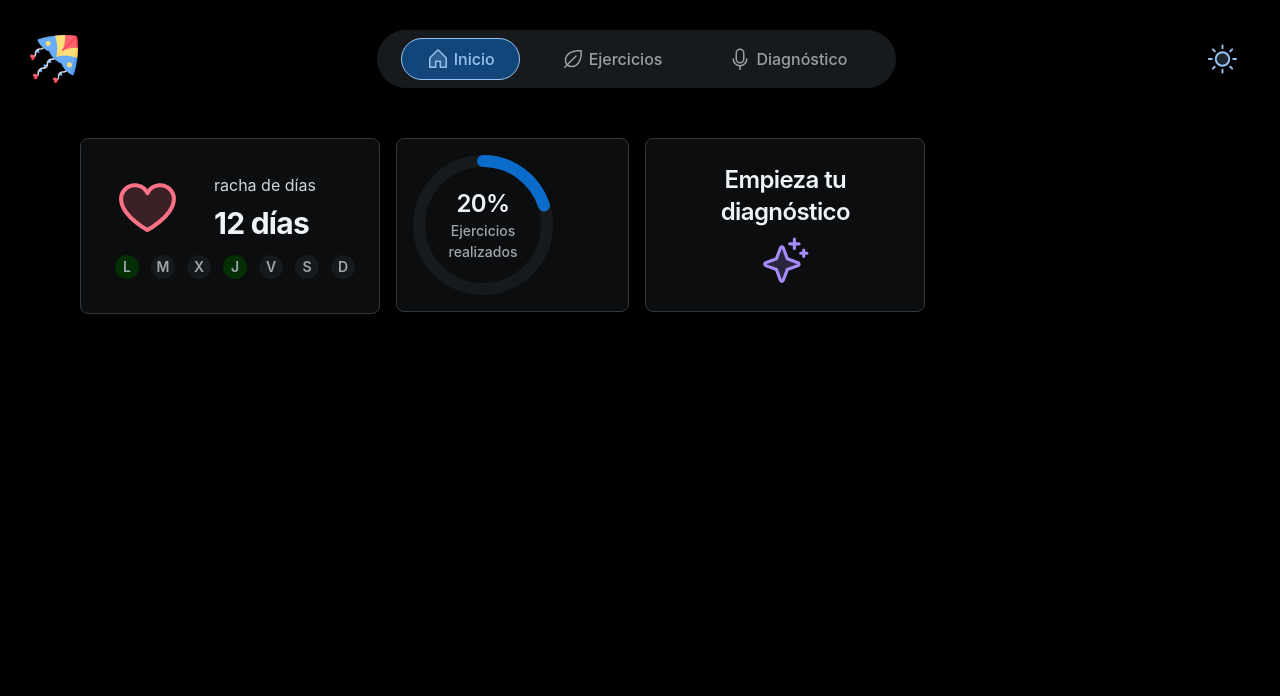
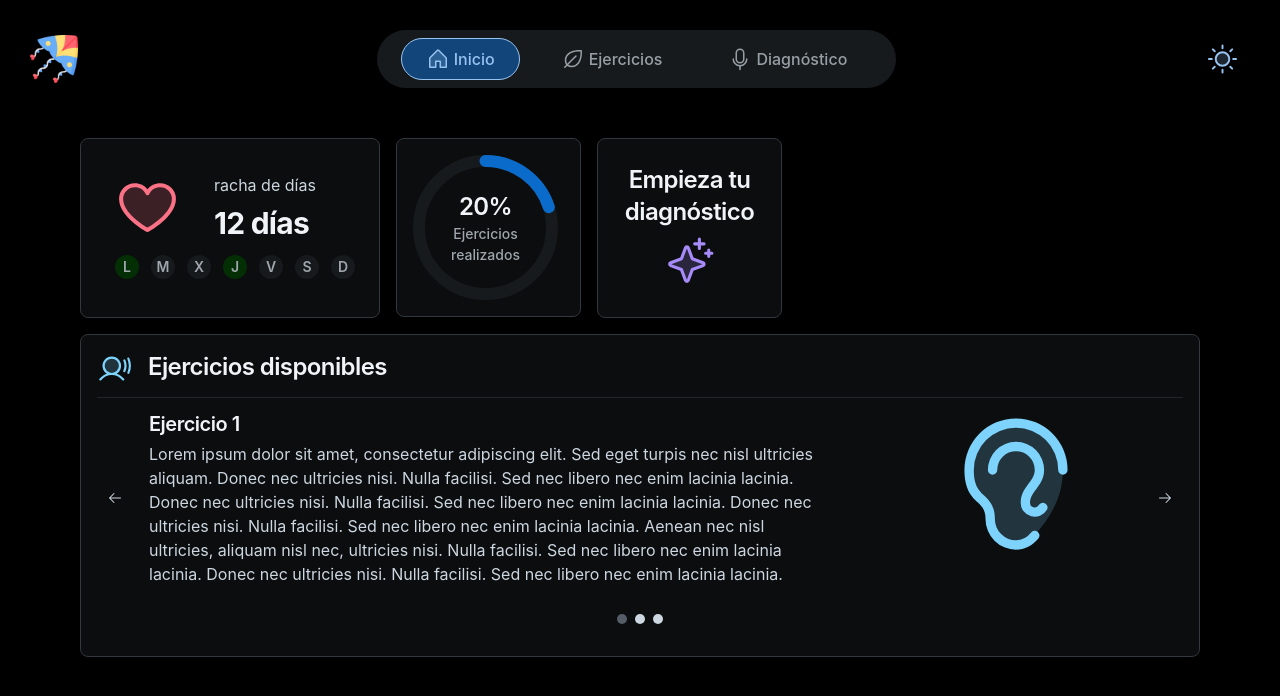
Before and after one commit to Udg-proyecto-Papalote/Papalote, a React (Vite) app: page / in a window 1280 px wide. Shown: the top 696 px of the page. Built offline with nearby package versions, Linux system fonts and the light colour scheme.

Commit message:
Carousel componente y tamaños de widgets

```diff
--- /dev/null
+++ b/src/components/Inicio/Carousel.jsx
@@ -0,0 +1,84 @@
+import { Box, Card, CardContent, Divider, Grid, IconButton, Typography } from '@mui/joy'
+import { ArrowLeft, ArrowRight, Ear, SoundcloudLogo, UserSound, Star } from '@phosphor-icons/react'
+import { useState } from 'react'
+
+
+const slides = [
+	{
+		title: 'Ejercicio 1',
+		content: 'Lorem ipsum dolor sit amet, consectetur adipiscing elit. Sed eget turpis nec nisl ultricies aliquam. Donec nec ultricies nisi. Nulla facilisi. Sed nec libero nec enim lacinia lacinia. Donec nec ultricies nisi. Nulla facilisi. Sed nec libero nec enim lacinia lacinia. Donec nec ultricies nisi. Nulla facilisi. Sed nec libero nec enim lacinia lacinia. Aenean nec nisl ultricies, aliquam nisl nec, ultricies nisi. Nulla facilisi. Sed nec libero nec enim lacinia lacinia. Donec nec ultricies nisi. Nulla facilisi. Sed nec libero nec enim lacinia lacinia.',
+		icon: <Ear size={150} color='#7dd3fc' weight='duotone' />
+	},
+	{
+		title: 'Ejercicio 2',
+		content: 'Nulla facilisi. Sed nec libero nec enim lacinia lacinia. Donec nec ultricies nisi. Nulla facilisi. Sed nec libero nec enim lacinia lacinia. Donec nec ultricies nisi. Nulla facilisi. Sed nec libero nec enim lacinia lacinia. Aenean nec nisl ultricies, aliquam nisl nec, ultricies nisi. Nulla facilisi. Sed nec libero nec enim lacinia lacinia. Donec nec ultricies nisi. Nulla facilisi. Sed nec libero nec enim lacinia lacinia.',
+		icon: <SoundcloudLogo size={150} color='#7dd3fc' weight='duotone' />
+	},
+	{
+		title: 'Ejercicio 3',
+		content: 'Donec nec ultricies nisi. Nulla facilisi. Sed nec libero nec enim lacinia lacinia. Donec nec ultricies nisi. Nulla facilisi. Sed nec libero nec enim lacinia lacinia. Donec nec ultricies nisi. Nulla facilisi. Sed nec libero nec enim lacinia lacinia. Aenean nec nisl ultricies, aliquam nisl nec, ultricies nisi. Nulla facilisi. Sed nec libero nec enim lacinia lacinia.',
+		icon: <Star size={150} color='#7dd3fc' weight='duotone' />
+	}
+]
+
+const Dot = ({ isSelected }) => (
+	<Box
+		sx={{
+			width: 10,
+			height: 10,
+			borderRadius: '50%',
+			backgroundColor: isSelected ? 'var(--joy-palette-neutral-600)' : 'var(--joy-palette-neutral-300)',
+			transition: 'background-color 0.3s',
+		}}
+	/>
+);
+
+const Carousel = () => {
+	const [currentSlide, setCurrentSlide] = useState(0);
+	const nextSlide = () => {
+		setCurrentSlide((prev) => (prev + 1) % slides.length);
+	};
+
+	const prevSlide = () => {
+		setCurrentSlide((prev) => (prev - 1 + slides.length) % slides.length);
+	};
+	return (
+		<Grid md={12} lg={12}>
+			<Card>
+				<CardContent>
+					<CardContent orientation='horizontal'>
+						<UserSound size={35} color='#7dd3fc' weight='duotone' />
+						<Typography level='h3'>
+							Ejercicios disponibles
+						</Typography>
+					</CardContent>
+					<Divider sx={{ my: 1 }}></Divider>
+					<Box sx={{ display: 'flex', alignItems: 'center' }} gap={2}>
+						<IconButton onClick={prevSlide}><ArrowLeft /></IconButton>
+						<CardContent orientation='horizontal'>
+							<CardContent sx={{ mr: 7 }}>
+								<Typography level='h4'>{slides[currentSlide].title}</Typography>
+								<Typography>{slides[currentSlide].content}</Typography>
+							</CardContent>
+							<Box mx={5}>
+								{
+									slides[currentSlide].icon
+								}
+							</Box>
+						</CardContent>
+						<IconButton onClick={nextSlide}><ArrowRight /></IconButton>
+					</Box>
+				</CardContent>
+				<CardContent>
+					<Box sx={{ display: 'flex', justifyContent: 'center', p: 2 }} gap={1}>
+						{slides.map((_, index) => (
+							<Dot key={index} isSelected={currentSlide === index} />
+						))}
+					</Box>
+				</CardContent>
+			</Card>
+		</Grid>
+	)
+}
+
+export default Carousel
--- a/src/components/Inicio/ProgressBar.jsx
+++ b/src/components/Inicio/ProgressBar.jsx
@@ -3,10 +3,10 @@ import PropTypes from "prop-types";
 
 export const ProgressBar = ({ percentage = 20 }) => {
 	return (
-		<Grid md={2.5} lg={2.5}>
+		<Grid width='185px'>
 			<Card>
 				<CardContent>
-					<CircularProgress sx={{ '--CircularProgress-size': '140px', '--CircularProgress-thickness': '12px' }} determinate value={ percentage }>
+					<CircularProgress sx={{ '--CircularProgress-size': '145px', '--CircularProgress-thickness': '12px' }} determinate value={ percentage }>
 						<Box
 							sx={{ display: 'flex', flexDirection: 'column', alignItems: 'center', gap: 0 }}
 						>
--- a/src/components/Inicio/StartDiagnostic.jsx
+++ b/src/components/Inicio/StartDiagnostic.jsx
@@ -6,9 +6,9 @@ import PropTypes from "prop-types";
 export const StartDiagnostic = ({ isFirstTime = true }) => {
     return (
         isFirstTime &&
-        <Grid md={3} sm={3}>
+        <Grid width='185px'>
             <Link to='/diagnostico' style={{ textDecoration: 'none' }}>
-            <Card sx={{paddingY:'25px'}} >
+            <Card sx={{paddingY:'25px', height:'180px'}}>
                 <CardContent>
                     <Box
                         sx={{ display: 'flex', flexDirection: 'column', alignItems: 'center', gap: 0 }}
--- a/src/components/Inicio/StreakDays.jsx
+++ b/src/components/Inicio/StreakDays.jsx
@@ -17,7 +17,7 @@ export const StreakDays = ({ streakDays = 12, lastWeek = ['Lunes', 'Miércoles',
 
     return (
         <Grid width='300px'>
-            <Card sx={{padding:'34px'}}>
+            <Card sx={{padding:'34px', height: '180px'}}>
                 <CardContent orientation="horizontal">
                     <Heart size={65} weight="duotone" color="#fb7185" />
                     <CardContent>
--- a/src/pages/Inicio.jsx
+++ b/src/pages/Inicio.jsx
@@ -2,15 +2,17 @@ import { Grid, Typography } from "@mui/joy"
 import { StreakDays } from "../components/Inicio/StreakDays"
 import { ProgressBar } from "../components/Inicio/ProgressBar"
 import { StartDiagnostic } from "../components/Inicio/StartDiagnostic"
+import Carousel from "../components/Inicio/Carousel"
 
 export const Inicio = () => {
+
     return (
-        <Grid mx={10}>
-            {/* <Typography level='h1'>Inicio</Typography> */}
+        <Grid mx={10} sx={{ '@media (min-width: 1500px)': { mx: '400px' } }}>
             <Grid container gap={2}>
                 <StreakDays />
                 <ProgressBar percentage={20} />
                 <StartDiagnostic isFirstTime={true} />
+                <Carousel />
             </Grid>
         </Grid>
     )
```
